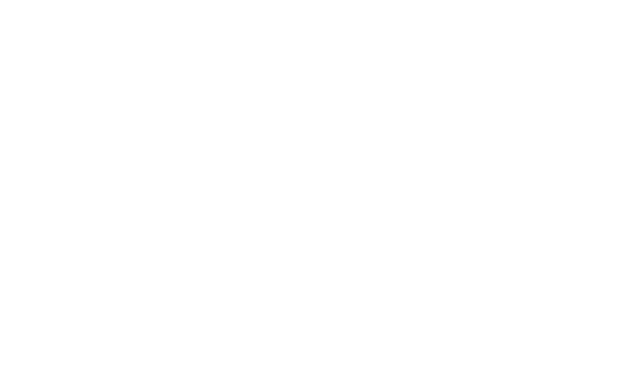
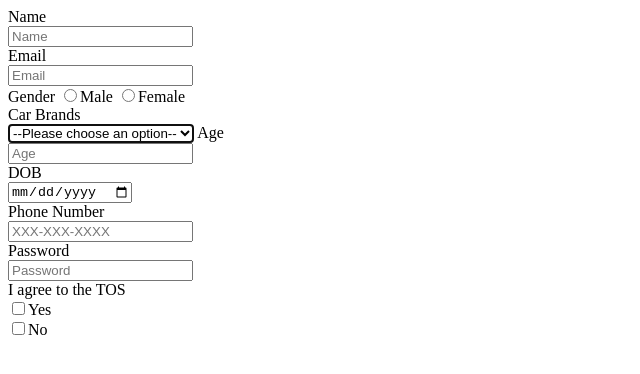
Before and after one commit to acciojob/signup-form-car-harshubari, a website: page main.html in a window 1280 px wide. Shown: the whole page, without its empty margins (0-640 px from the left). Drawn offline with Linux system fonts and the light colour scheme.

Commit message:
created a submission

```diff
--- a/main.html
+++ b/main.html
@@ -10,6 +10,42 @@
 	<!-- the entire body must be written by student -->
     <script type="text/javascript" src="./script.js">
 </script>
+	<form method="post">
+		<label for="	name">Name</label > <br>
+		<input type="text" required id="name" placeholder="Name"><br>
+
+		<label for="email">Email</label><br>
+		<input type="email" required id="email" placeholder="Email"><br>
+
+		<label for="gender">Gender</label>
+		<input type="radio" required id="gender_m" name="gender">Male
+		<input type="radio" required id="gender_f" name="gender">Female<br>
+
+		<label for="cars">Car Brands</label> <br>
+		<select id="cars" autofocus="--Please choose an option--">
+			<option>--Please choose an option--</option>
+			<option>c1</option>
+			<option>c2</option>
+			<option>c3</option>
+			<option>c4</option>
+		</select>
+
+		<label for="age">Age</label><br>
+		<input type="number" id="age" required placeholder="Age"><br>
+
+		<label for="dob">DOB</label><br>
+		<input type="date" id="dob" required><br>
+
+		<label for="tel">Phone Number</label><br>
+		<input type="tel" id="tel" placeholder="XXX-XXX-XXXX"><br>
+
+		<label for="password">Password</label><br>
+		<input type="password" id="password" required placeholder="Password"><br>
+
+		<label for="tos">I agree to the TOS</label><br>
+		<input type="checkbox" required id="tos" name="ck">Yes<br>
+		<input type="checkbox" required id="tos" name="ck">No<br>
+	</form>
 
 </body>
 
```
